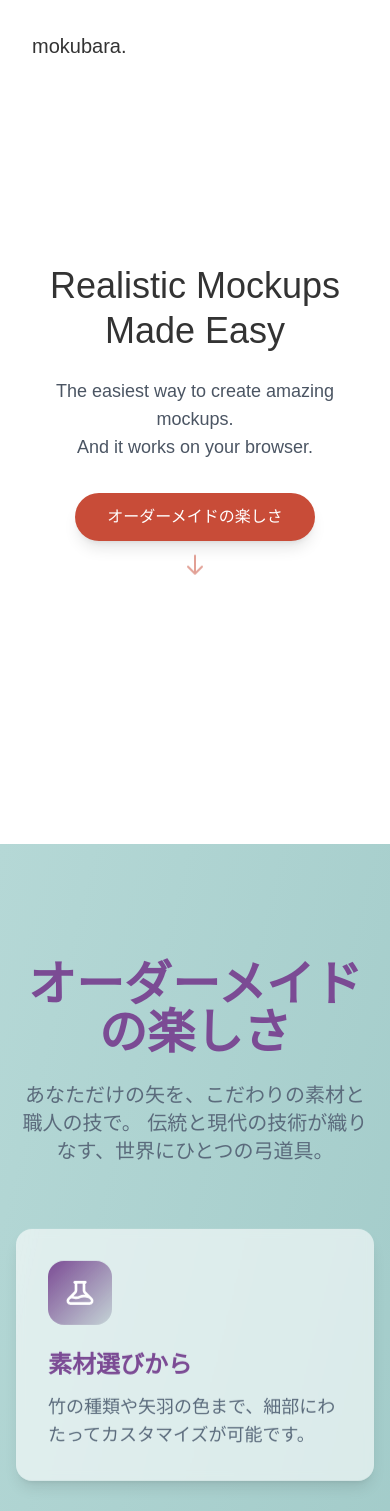
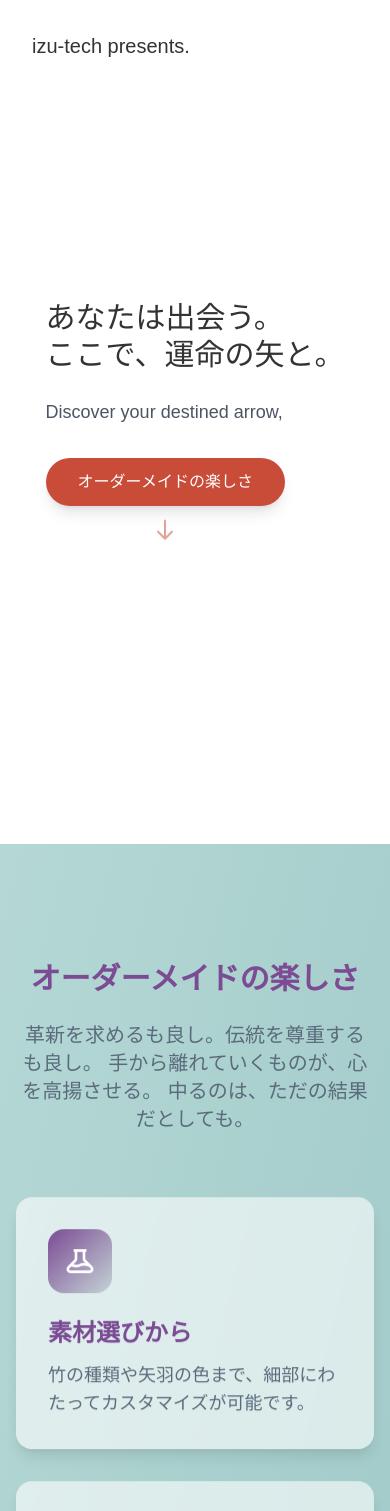
Before and after one commit to k-karasawa/photographs-portfolio, a Next.js app: page / in a window 390 px wide. Shown: the top 1511 px of the page. Built offline with nearby package versions, Linux system fonts and the light colour scheme.

Commit message:
remove-comment

```diff
--- a/src/Sections/Custom/Custom.tsx
+++ b/src/Sections/Custom/Custom.tsx
@@ -39,12 +39,15 @@ export const CustomOrderSection = () => {
             transition={{ duration: 0.8, ease: "easeOut" }}
             className="mb-8"
           >
-            <h2 className="text-5xl md:text-6xl font-bold text-[#7B4B94] mb-6 font-japanese">
+            <h2 className="text-3xl md:text-5xl lg:text-6xl font-bold text-[#7B4B94] mb-6 font-japanese">
               オーダーメイドの楽しさ
             </h2>
             <p className="text-xl text-[#5B6B7C] max-w-2xl mx-auto">
-              あなただけの矢を、こだわりの素材と職人の技で。
-              伝統と現代の技術が織りなす、世界にひとつの弓道具。
+              革新を求めるも良し。伝統を尊重するも良し。
+              手から離れていくものが、心を高揚させる。
+              中るのは、ただの結果だとしても。
+
+              {/* 求めるのは、一瞬の解放。 */}
             </p>
           </motion.div>
         </div>
--- a/src/Sections/Top/Top.tsx
+++ b/src/Sections/Top/Top.tsx
@@ -11,12 +11,11 @@ const ROTATION_RANGE = 45
 
 export const Top = () => {
   const [images, setImages] = useState<ArrowImage[]>([])
-  const [isClient, setIsClient] = useState(false)  // クライアントサイドの判定用
+  const [isClient, setIsClient] = useState(false)
   const lastMousePos = useRef({ x: 0, y: 0 })
   const accumulatedDistance = useRef(0)
   const isMobile = useRef(false)
 
-  // クライアントサイドでのみ実行される処理
   useEffect(() => {
     setIsClient(true)
     if (typeof window !== 'undefined') {
@@ -69,7 +68,6 @@ export const Top = () => {
     return () => window.removeEventListener('mousemove', handleMouseMove)
   }, [handleMouseMove])
 
-  // スクロール制御を改善
   useEffect(() => {
     if (typeof window !== 'undefined' && window.matchMedia('(max-width: 768px)').matches) {
       // スクロールを無効化
@@ -88,7 +86,7 @@ export const Top = () => {
             }
           })
         },
-        { threshold: 0.1 } // 10%見えたら発火
+        { threshold: 0.1 }
       )
 
       // 次のセクションを監視
@@ -98,7 +96,6 @@ export const Top = () => {
       }
 
       return () => {
-        // クリーンアップ
         observer.disconnect()
         document.body.style.overflow = 'auto'
       }
@@ -193,22 +190,20 @@ export const Top = () => {
 
       <nav className="absolute top-0 left-0 w-full p-8 z-10">
         <Link href="/" className="text-[#333333] text-xl font-medium hover:opacity-80 transition-opacity">
-          mokubara.
+          izu-tech presents.
         </Link>
       </nav>
 
       <div className="flex items-center justify-center min-h-screen relative z-10">
         <div className="relative">
-          <div className="max-w-3xl mx-auto text-center px-4">
-            <h1 className="text-4xl md:text-6xl lg:text-7xl font-normal text-[#333333] leading-tight mb-6">
-              Realistic Mockups
+          <div className="max-w-3xl mx-auto text-left px-4">
+            <h1 className="text-3xl md:text-6xl lg:text-7xl font-normal text-[#333333] leading-tight mb-6">
+              あなたは出会う。
               <br />
-              Made Easy
+              ここで、運命の矢と。
             </h1>
-            <p className="text-lg md:text-xl text-gray-600 mb-8 max-w-xl mx-auto">
-              The easiest way to create amazing mockups.
-              <br />
-              And it works on your browser.
+            <p className="text-lg md:text-xl text-gray-600 mb-8">
+              Discover your destined arrow,
             </p>
 
             {/* PCとモバイルで異なるボタンを表示 */}
```
